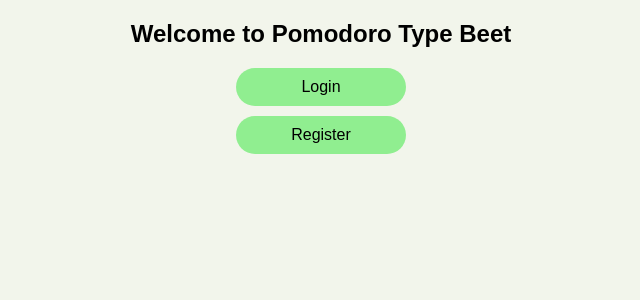
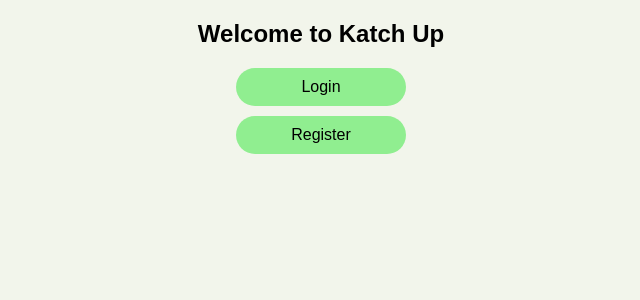
Before and after one commit to JimmLusk/pomodoro-client, a React (Create React App) app: page / in a window 1280 px wide. Shown: the top 300 px of the page, without its empty margins (319-959 px from the left). Built offline with nearby package versions, Linux system fonts and the light colour scheme.

Commit message:
fixed name on landinf page

```diff
--- a/src/components/landing-page.js
+++ b/src/components/landing-page.js
@@ -6,7 +6,7 @@ import './styles/landing-page.css';
 
 export function LandingPage(props){
 
-  let welcomeMsg = 'Welcome to Pomodoro Type Beet';
+  let welcomeMsg = 'Welcome to Katch Up';
 
   if (props.loggedIn) {
 		if(props.currentUser.name !== '' && props.currentUser.name !== null){
```
Also changed, not shown: 1 other file (tests, documents, lock files or other folders).
